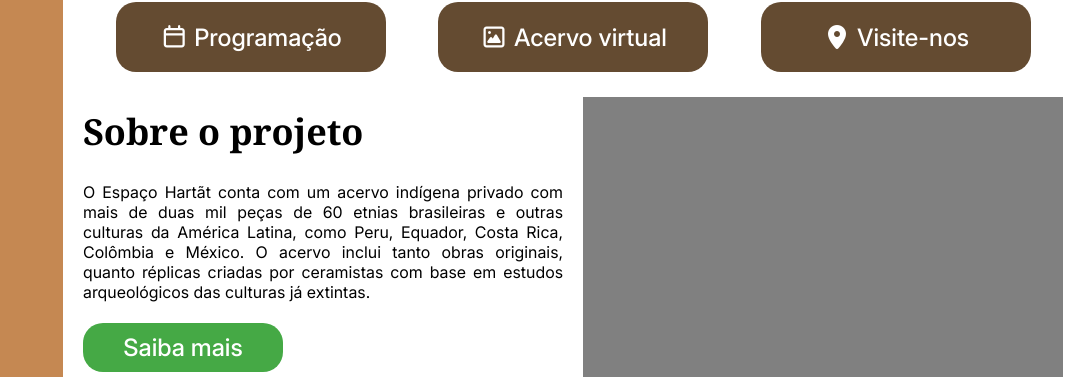
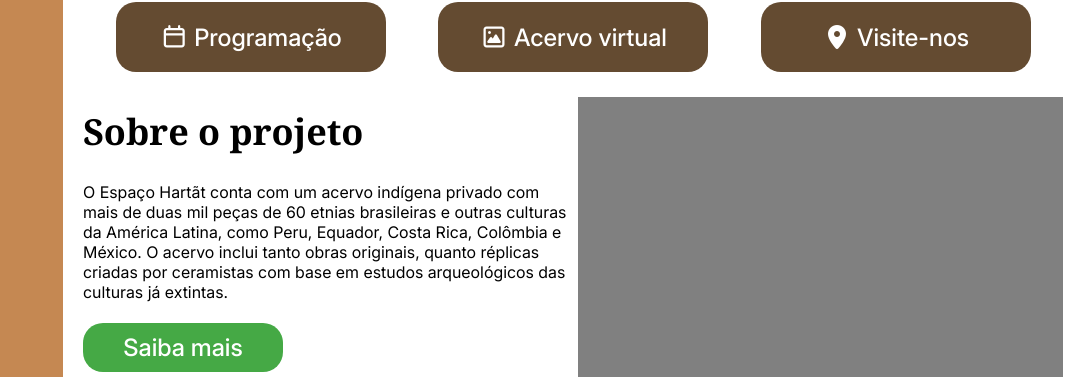
Before and after one commit to adsifspcaragua/Projeto-Hartat, a React (Vite) app: page / in a window 1280 px wide. Shown: the part 423-800 px from the top of the page, without its empty margins (197-1280 px from the left). Built offline with nearby package versions, Linux system fonts and the light colour scheme.

Commit message:
Began working on mobile responsivity

```diff
--- a/src/components/PageRouter.jsx
+++ b/src/components/PageRouter.jsx
@@ -5,13 +5,11 @@ import Home from '../pages/Home'
 function PageRouter() {
 
     return(
-        <main className='page-display'>
-            <BrowserRouter>
-                <Routes>
-                    <Route index element={<Home />}/>
-                </Routes>
-            </BrowserRouter>
-        </main>
+        <BrowserRouter>
+            <Routes>
+                <Route index element={<Home />}/>
+            </Routes>
+        </BrowserRouter>
     )
 }
 
--- a/src/pages/Home.jsx
+++ b/src/pages/Home.jsx
@@ -13,7 +13,8 @@ function Home() {
     const carouselContent = [
         { image: 'https://picsum.photos/1000', text: 'Hello world!', button: 'Click Me!' },
         { image: 'https://picsum.photos/1001', button: 'Click Me!' },
-        { image: 'https://picsum.photos/1002', text: 'Hello world!' }
+        { image: 'https://picsum.photos/1002', text: 'Hello world!' },
+        { image: 'https://picsum.photos/1000', text: 'Lorem ipsum dolor sit amet porro dest martire der mador longdom', button: 'Click Me!' }
     ]
 
     const highlightsContent = [
@@ -21,7 +22,7 @@ function Home() {
     ]
 
     return(
-        <>
+        <main className='page-display'>
             <Carousel
                 content={carouselContent}
             />
@@ -33,8 +34,8 @@ function Home() {
             </section>
 
             <section className="about padding-wrapper">
-                <div className='text-content'>
                 <h1> Sobre o projeto </h1>
+
                 <p>
                     O Espaço Hartãt conta com um acervo indígena privado com mais de
                     duas mil peças de 60 etnias brasileiras e outras culturas da América
@@ -44,7 +45,6 @@ function Home() {
                 </p>
 
                 <button> Saiba mais </button>
-                </div>
 
                 <div className="image-placeholder" />
             </section>
@@ -58,6 +58,7 @@ function Home() {
 
                 <iframe
                     src="https://www.youtube.com/embed/Eie84qbGSmo"
+                    width={321}
                     title="Espaço Hartãt - Turismo em Caraguatatuba"
                     allow="picture-in-picture; web-share"
                     allowFullScreen
@@ -119,7 +120,7 @@ function Home() {
                     Grupo Caraguatatubense de Estudos de Questões Indígenas
                 </div>
              </section>
-        </>
+        </main>
     )
 }
 
--- a/src/pages/css/Home.css
+++ b/src/pages/css/Home.css
@@ -27,19 +27,24 @@
 }
 
 .about {
-    display: flex;
-    text-align: justify;
-    gap: 20px;
+    display: grid;
 
-    .text-content {
-        display: flex;
-        flex-direction: column;
-        width: 50%;
-    }
+    gap: 0 10px;
+    grid-template-columns: 1fr 1fr;
+    grid-template-areas:
+        "title image"
+        "text image"
+        "button image"
+    ;
+
+    h1 { grid-area: title };
+    p { grid-area: text };
+    button { grid-area: button };
+    .image-placeholder { grid-area: image };
 
     .image-placeholder {
         background-color: gray;
-        width: 50%;
+        width: 100%;
         height: auto;
     }
 
@@ -89,5 +94,39 @@
 }
 
 @media only screen and (max-width: 900px) {
+    .navigation-buttons {
+        display: flex;
+        flex-direction: column;
+        padding: 0 10px;
 
+        button { width: 100%; }
+    }
+
+    .about {
+        text-align: justify;
+        grid-template-columns: 1fr;
+        grid-template-areas:
+            "title"
+            "text"
+            "button"
+            "image"
+        ;
+
+        button {
+            justify-self: center;
+        }
+
+        .image-placeholder {
+            aspect-ratio: 1 / 1;
+        }
+    }
+
+    .introduction-video {
+        iframe {
+            width: 100%;
+            height: auto;
+
+            aspect-ratio: 16 / 9;
+        }
+    }
 }
```
Lines whose indentation alone changed are shown as unchanged.
